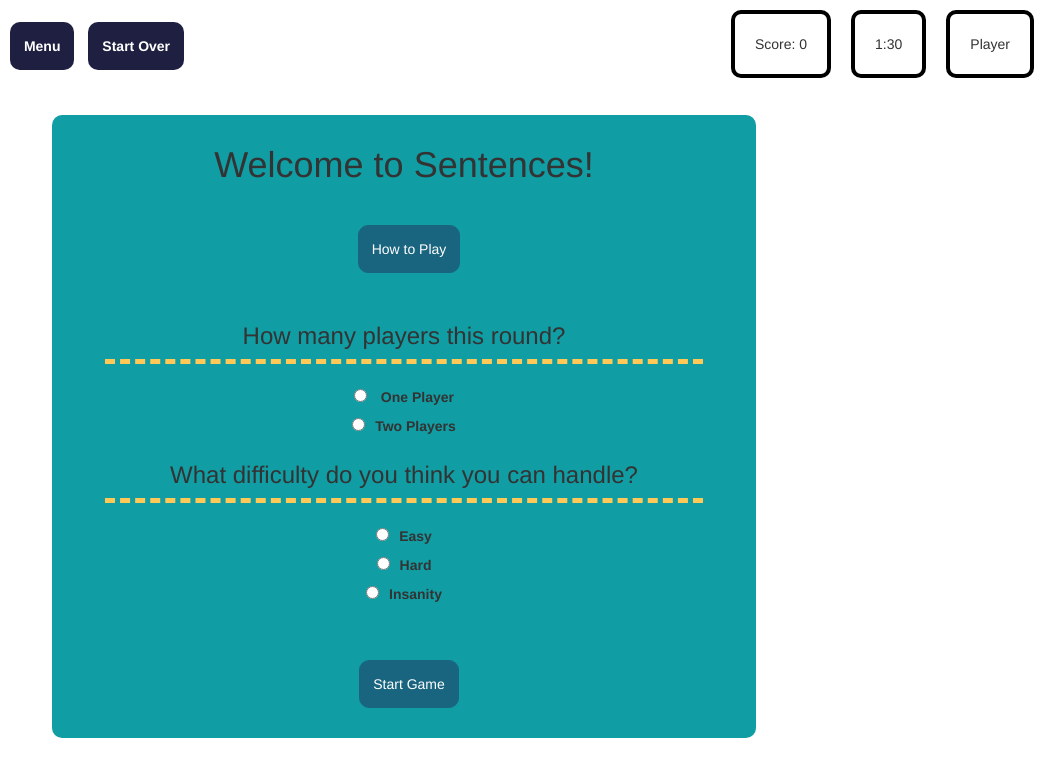
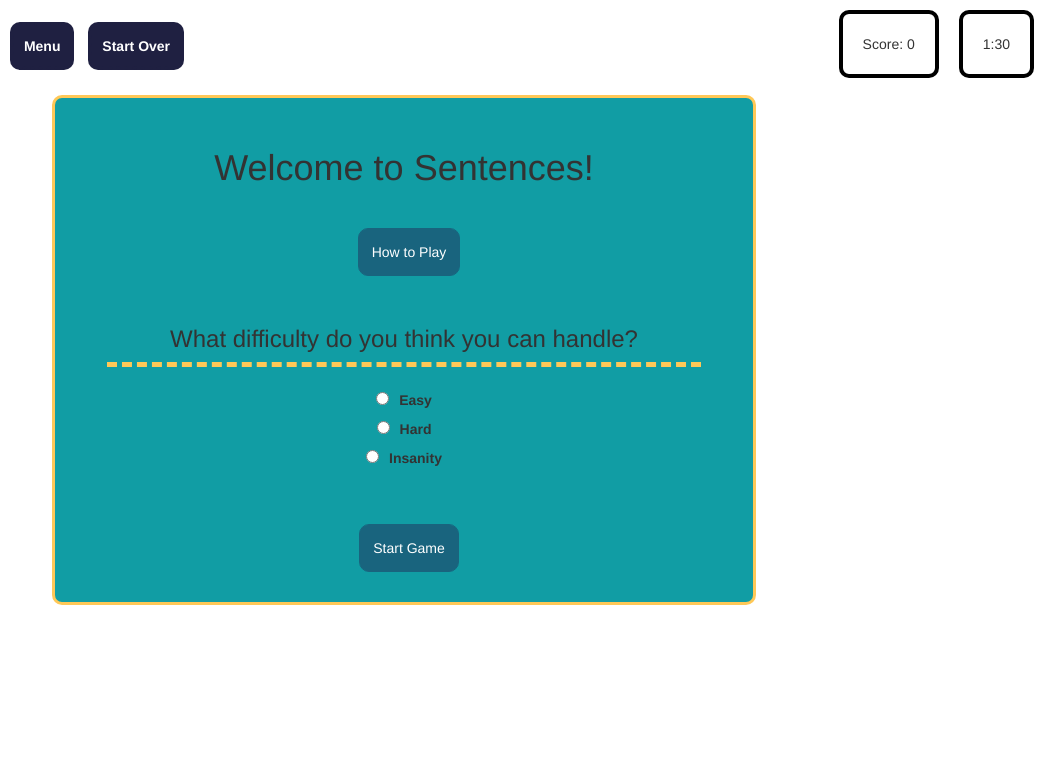
Before and after one commit to katdiese/sentences, a website: page src/index.html in a window 1280 px wide. Shown: the full height of the page, 236-1280 px from the left. Drawn offline with nearby package versions, Linux system fonts and the light colour scheme; files whose address does not match are found by name.

Commit message:
removed multi-mode temporarily

```diff
--- a/src/index.html
+++ b/src/index.html
@@ -6,7 +6,7 @@
 
   <link rel="stylesheet" type="text/css" href="https://maxcdn.bootstrapcdn.com/bootstrap/3.3.5/css/bootstrap.min.css">
 
-  <link rel="stylesheet" type="text/css" href="./styles/css/csshake.min.css">
+  <link rel="stylesheet" type="text/css" href="./styles/css/csshake-crazy.min.css">
   <link rel="stylesheet" type="text/css" href="styles/css/main.css">
 
   <!-- <link type="text/css" href="styles/css/csshake-crazy.min.css"> -->
@@ -16,7 +16,8 @@
     <img src="images/setencesLogo.png">
     <button id="showMenu">Menu</button>
     <button id="restartGame">Start Over</button>
-    <div class="player-info">Player</div>
+    <!-- for when this game becomes multi player -->
+   <!--  <div class="player-info">Player</div> -->
     <div class="player-info"><span id="time">1:30</span></div>
     <div id="score" class="player-info">Score: 0</div>
   </nav>
@@ -24,11 +25,12 @@
     <div class="menuText">
       <h1 class="welcome">Welcome to Sentences!</h1>
       <button class="menuButton" id="showRules">How to Play</button>
-      <h3>How many players this round?</h3>
+      <!-- for when this game becomes multi player -->
+      <!-- <h3>How many players this round?</h3>
       <label for="onePlayer">
         <input type="radio" name="numPlayers" id="onePlayer" value="onePlayer"> One Player</label><br>
       <label for="twoPlayers">
-        <input type="radio" name="numPlayers" id="twoPlayers" value="twoPlayer">Two Players</label>
+        <input type="radio" name="numPlayers" id="twoPlayers" value="twoPlayer">Two Players</label> -->
       <h3>What difficulty do you think you can handle?</h3>
       <label for="easy">
         <input type="radio" name="difficulty" id="easy" value="easy">Easy</label><br>
--- a/src/styles/scss/main.scss
+++ b/src/styles/scss/main.scss
@@ -22,6 +22,7 @@ $darkGray: #a8a8a8;
   height: 100%;
   width: 55%;
   margin: auto;
+  margin-bottom: 10rem;
 
   h1 {
     padding-top: 3rem;
@@ -64,6 +65,8 @@ nav {
   @extend %menuDivs;
   z-index: 10000;
   background-color: $lightBlue;
+  border: 3px solid $yellow;
+
 
   h3 {
     border-bottom: 5px dashed $yellow;
```
Also changed, not shown: src/styles/css/main.css.
